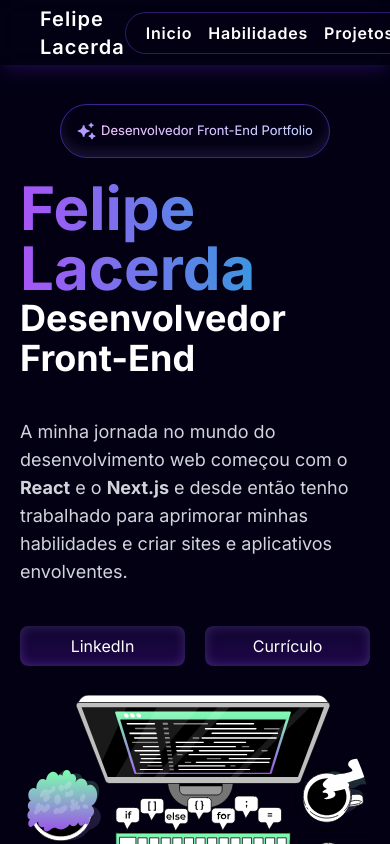
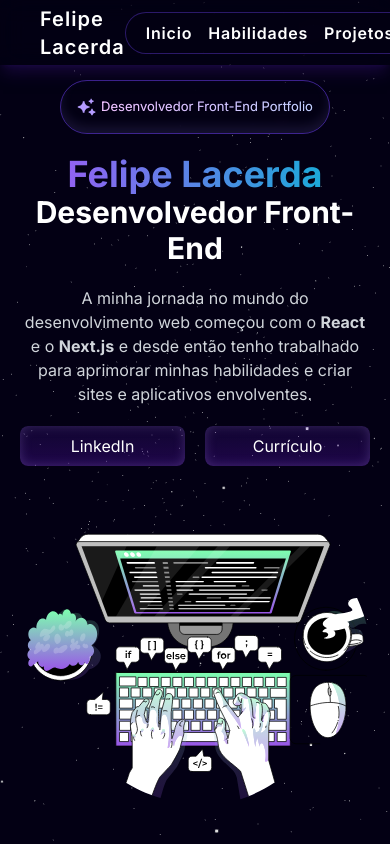
Before and after one commit to LordGhapa/portifolio-next-js, a Next.js app: page / in a window 390 px wide. Shown: the top 844 px of the page. Built offline with nearby package versions, Linux system fonts and the light colour scheme.

Commit message:
💄 UI: fix mobile style

```diff
--- a/src/app/globals.css
+++ b/src/app/globals.css
@@ -2,9 +2,7 @@
 @tailwind components;
 @tailwind utilities;
 
-/* img {
-  aspect-ratio: attr(width) / attr(height);
-} */
+
 footer {
   background: linear-gradient(100deg, #000 50.38%, #434343 252.68%);
 }
@@ -27,8 +25,8 @@ div:has(.modal:hover) .modal:not(:hover) {
 }
 
 ::-webkit-scrollbar-track {
-  /* -webkit-box-shadow: inset 0 0 6px rgba(0, 0, 0, 0.3); */
-  border-radius: 10px;
+  -webkit-box-shadow: inset 0 0 6px rgba(0, 0, 0, 0.3);
+
   background-color: #2a0e61;
 }
 
@@ -39,7 +37,7 @@ div:has(.modal:hover) .modal:not(:hover) {
 
 ::-webkit-scrollbar-thumb {
   border-radius: 10px;
-  /* -webkit-box-shadow: inset 0 0 6px rgba(0, 0, 0, 0.3); */
+  -webkit-box-shadow: inset 0 0 6px rgba(0, 0, 0, 0.3);
   background-color: #969696;
 }
 
@@ -90,10 +88,9 @@ div:has(.modal:hover) .modal:not(:hover) {
   box-shadow: inset 0 0 12px #bf97ff70;
 }
 
-/* Hide scrollbar for IE, Edge and Firefox */
 .scrollbar-hidden {
-  -ms-overflow-style: none; /* IE and Edge */
-  scrollbar-width: none; /* Firefox */
+  -ms-overflow-style: none;
+  scrollbar-width: none;
 }
 .scrollbar-hidden::-webkit-scrollbar {
   display: none;
--- a/src/app/layout.tsx
+++ b/src/app/layout.tsx
@@ -35,10 +35,8 @@ export default function RootLayout({
 }) {
   return (
     <html lang="pt-BR">
-      <body
-        className={`${inter.className} overflow-y-auto overflow-x-hidden bg-[#030014]`}
-      >
-        {/* <StarsCanvas /> */}
+      <body className={`${inter.className}  overflow-x-hidden bg-[#030014]`}>
+        <StarsCanvas />
         <Navbar />
         {children}
       </body>
--- a/src/app/page.tsx
+++ b/src/app/page.tsx
@@ -6,8 +6,8 @@ import Skills from "@/components/page2/Skills";
 const Home = () => {
   return (
     <>
-      <main className="  h-full w-full pt-10">
-        <div className="flex flex-col ">
+      <main className="  z-20 h-full w-full">
+        <div className="z-20 flex flex-col ">
           <Hero />
           <Skills />
           <Projects />
--- a/src/components/page2/About/index.tsx
+++ b/src/components/page2/About/index.tsx
@@ -13,7 +13,7 @@ export default function About() {
       >
         <div className="container flex h-full w-full flex-col items-center justify-center gap-8 rounded-lg bg-gray-950/50 px-2 py-10 pb-9 md:justify-between lg:flex-row lg:py-16 xl:pr-20 ">
           <Image
-            src="/avatarbgnone.svg"
+            src="/avatarpc.jpeg"
             alt="avatar felipe lacerda"
             height={500}
             width={500}
--- a/src/components/page2/Hero/HeroContent.tsx
+++ b/src/components/page2/Hero/HeroContent.tsx
@@ -14,9 +14,9 @@ export default function HeroContent() {
     <motion.div
       initial="hidden"
       animate="visible"
-      className="container z-20 mx-auto flex w-full flex-col  items-center justify-center px-5 pt-16 lg:flex-row "
+      className="container z-20 mx-auto flex h-full w-full max-w-7xl flex-col items-center justify-center px-5 pt-20 max-[375px]:max-w-[320px] lg:flex-row lg:py-0 "
     >
-      <div className="mx-auto flex h-full w-full flex-col items-center justify-center gap-5 text-start">
+      <div className="mx-auto flex h-full w-full flex-col items-center justify-center gap-5 text-start lg:items-start">
         <motion.div
           className="Welcome-box border border-[#7042f88b] px-4 py-4  opacity-90"
           variants={slideInFromTop}
@@ -29,20 +29,22 @@ export default function HeroContent() {
 
         <motion.div
           variants={slideInFromLeft(0.5)}
-          className="text-6xl font-bold text-white lg:max-w-[600px] "
+          className="font-bold text-white lg:max-w-[600px]  "
         >
           <span className="flex flex-col ">
-            <span className="bg-gradient-to-r from-purple-500 to-cyan-500 bg-clip-text text-6xl text-transparent">
+            <span className="bg-gradient-to-r from-purple-500 to-cyan-500 bg-clip-text text-center text-4xl text-transparent lg:text-left lg:text-6xl">
               {" "}
               Felipe Lacerda{" "}
             </span>
-            <span className="text-4xl">Desenvolvedor Front-End</span>
+            <span className="text-center text-3xl lg:text-left lg:text-4xl">
+              Desenvolvedor Front-End
+            </span>
           </span>
         </motion.div>
 
         <motion.p
           variants={slideInFromLeft(0.8)}
-          className="my-5 max-w-[600px] text-lg text-gray-300  "
+          className=" max-w-[600px]  text-center text-base text-gray-300 md:text-lg lg:max-w-[450px] lg:text-left xl:max-w-[600px]"
         >
           A minha jornada no mundo do desenvolvimento web começou com o{" "}
           <span className="font-bold">React</span> e o{" "}
@@ -53,7 +55,7 @@ export default function HeroContent() {
 
         <motion.div
           variants={slideInFromLeft(1)}
-          className="flex w-full  items-center justify-start gap-5"
+          className="flex w-full  items-center justify-center gap-5 lg:justify-start "
         >
           <Link
             target="_blank"
@@ -74,7 +76,7 @@ export default function HeroContent() {
 
       <motion.div
         variants={slideInFromRight(0.8)}
-        className="flex h-full w-full items-center justify-center"
+        className="flex h-full w-full items-center justify-center md:max-w-md xl:max-w-lg"
       >
         <Image
           src="/pc-image.svg"
--- a/src/components/page2/Hero/index.tsx
+++ b/src/components/page2/Hero/index.tsx
@@ -4,7 +4,7 @@ import HeroContent from "./HeroContent";
 export default function Hero() {
   return (
     <>
-      <section className="h-screen  w-full  ">
+      <section className="z-20 h-screen max-h-screen  w-full  ">
         <HeroContent />
       </section>
     </>
--- a/src/components/page2/NavBar/index.tsx
+++ b/src/components/page2/NavBar/index.tsx
@@ -24,8 +24,8 @@ export default function Navbar() {
   return (
     <>
       <header>
-        <nav className="fixed top-0 z-50 h-[65px] w-full bg-[#03001417] shadow-lg shadow-[#2A0E61]/50 backdrop-blur-md ">
-          <div className="container m-auto flex h-full w-full flex-row items-center justify-between px-10 ">
+        <nav className="fixed  top-0 z-50 h-[65px] w-full bg-[#03001417] shadow-lg shadow-[#2A0E61]/50 backdrop-blur-md ">
+          <div className="container m-auto flex h-full w-full max-w-7xl flex-row items-center justify-between px-10 ">
             <Link
               href="/#inicio"
               className="flex h-auto w-auto cursor-pointer flex-row items-center "
@@ -34,7 +34,7 @@ export default function Navbar() {
                 Felipe Lacerda
               </p>
             </Link>
-            <div className="flex justify-between  gap-4 rounded-full border border-[#7042f861] bg-[#0300145e] px-5 py-2">
+            <div className="flex justify-between  gap-4 rounded-full border border-[#7042f861] bg-[#030014ad] px-5 py-2">
               {menu.map((el, index) => (
                 <React.Fragment key={index}>
                   <Link
--- a/src/components/page2/StarBackground.tsx
+++ b/src/components/page2/StarBackground.tsx
@@ -34,7 +34,7 @@ function StarBackground(props: any) {
 }
 
 const StarsCanvas = () => (
-  <div className="fixed inset-0 z-[0] h-auto w-full">
+  <div className="fixed inset-0 z-[1] h-auto w-full">
     <Canvas camera={{ position: [0, 0, 1] }}>
       <Suspense fallback={null}>
         <StarBackground />
--- a/src/components/page2/projects/index.tsx
+++ b/src/components/page2/projects/index.tsx
@@ -6,12 +6,12 @@ export default function Projects() {
     <>
       <div
         id="projetos"
-        className="z-20 flex flex-col items-center justify-center py-20"
+        className="z-20 flex  flex-col items-center justify-center py-20"
       >
         <h2 className="text-clip bg-gradient-to-r from-purple-500 to-cyan-500 bg-clip-text pb-20 text-5xl font-semibold text-transparent">
           Projetos
         </h2>
-        <div className="cardsComponent flex h-full w-full flex-col flex-wrap items-center justify-center gap-10 lg:flex-row ">
+        <div className="cardsComponent  flex h-full w-full	max-w-[1536px] flex-col flex-wrap items-center justify-center gap-10  lg:flex-row">
           {data.map((card, index) => (
             <React.Fragment key={index}>
               <ProjectCard
```
Also changed, not shown: public/avatarpc.jpeg (added).
